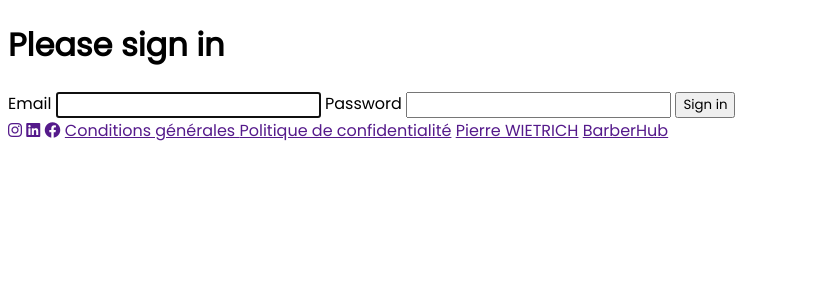
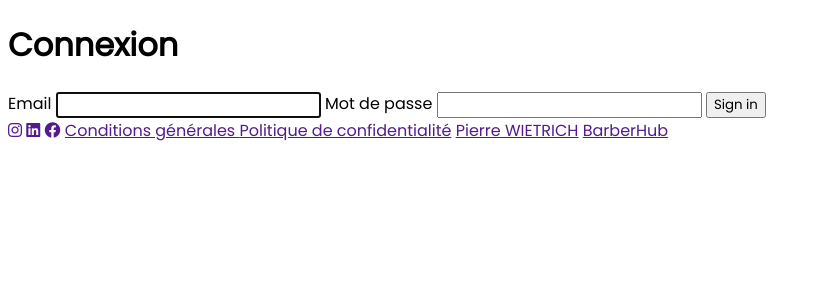
Before and after one commit to PierreWTH/BarberHub, a Symfony app: template templates/security/login.html.twig in a window 1280 px wide. Shown: the part 33-333 px from the top of the page, without its empty margins (0-821 px from the left). Run offline with Twig, Linux system fonts and the light colour scheme; the template is opened without the code that fills it, so the values that code supplies are empty; some libraries are stand-ins or nearby versions.

Commit message:
trad login et register

```diff
--- a/templates/layout/_navbar.html.twig
+++ b/templates/layout/_navbar.html.twig
@@ -16,6 +16,6 @@
 
     {% else %}
     <a href="{{path ('app_login')}}"> Se connecter </a>
-    <a href="{{path ('app_login')}}"> Inscription </a>
+    <a href="{{path ('app_register')}}"> Inscription </a>
     {% endif %}
 </nav>
--- a/templates/registration/register.html.twig
+++ b/templates/registration/register.html.twig
@@ -1,13 +1,13 @@
 {% extends 'base.html.twig' %}
 
-{% block title %}Register{% endblock %}
+{% block title %} Inscription {% endblock %}
 
 {% block body %}
     {% for flash_error in app.flashes('verify_email_error') %}
         <div class="alert alert-danger" role="alert">{{ flash_error }}</div>
     {% endfor %}
 
-    <h1>Register</h1>
+    <h1> Inscription </h1>
 
     {{ form_start(registrationForm) }}
         {{ form_row(registrationForm.email) }}
@@ -16,6 +16,6 @@
         }) }}
         {{ form_row(registrationForm.agreeTerms) }}
 
-        <button type="submit" class="btn">Register</button>
+        <button type="submit" class="btn"> S'inscrire </button>
     {{ form_end(registrationForm) }}
 {% endblock %}
--- a/templates/security/login.html.twig
+++ b/templates/security/login.html.twig
@@ -1,6 +1,6 @@
 {% extends 'base.html.twig' %}
 
-{% block title %}Log in!{% endblock %}
+{% block title %} Connexion {% endblock %}
 
 {% block body %}
 <form method="post">
@@ -14,10 +14,10 @@
         </div>
     {% endif %}
 
-    <h1 class="h3 mb-3 font-weight-normal">Please sign in</h1>
+    <h1 class="h3 mb-3 font-weight-normal"> Connexion </h1>
     <label for="inputEmail">Email</label>
     <input type="email" value="{{ last_username }}" name="email" id="inputEmail" class="form-control" autocomplete="email" required autofocus>
-    <label for="inputPassword">Password</label>
+    <label for="inputPassword">Mot de passe </label>
     <input type="password" name="password" id="inputPassword" class="form-control" autocomplete="current-password" required>
 
     <input type="hidden" name="_csrf_token"
```
